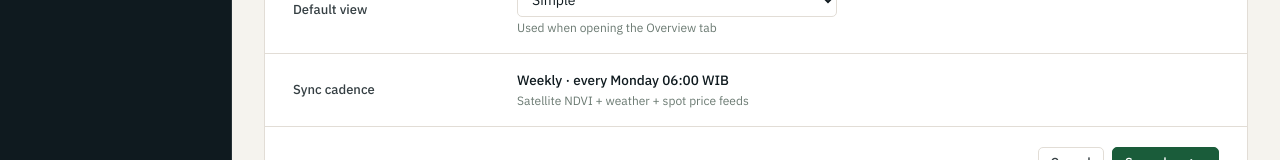
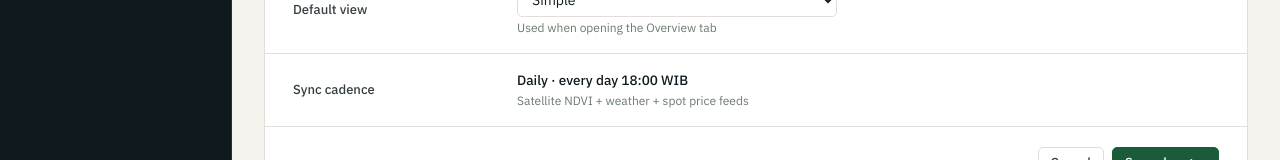
Before and after one commit to keananwongso/vela, a Next.js app: page /settings in a window 1280 px wide. Shown: the part 336-496 px from the top of the page. Built offline with nearby package versions, Linux system fonts and the light colour scheme; no server answers.

Commit message:
fix: update settings sync cadence to daily 18:00 WIB

```diff
--- a/app/(dashboard)/settings/page.tsx
+++ b/app/(dashboard)/settings/page.tsx
@@ -79,7 +79,7 @@ export default function SettingsPage() {
         <div className="settings-row">
           <div className="settings-label">Sync cadence</div>
           <div>
-            <div style={{ fontSize: 13.5, fontWeight: 500 }}>Weekly · every Monday 06:00 WIB</div>
+            <div style={{ fontSize: 13.5, fontWeight: 500 }}>Daily · every day 18:00 WIB</div>
             <div className="settings-help">Satellite NDVI + weather + spot price feeds</div>
           </div>
         </div>
```
